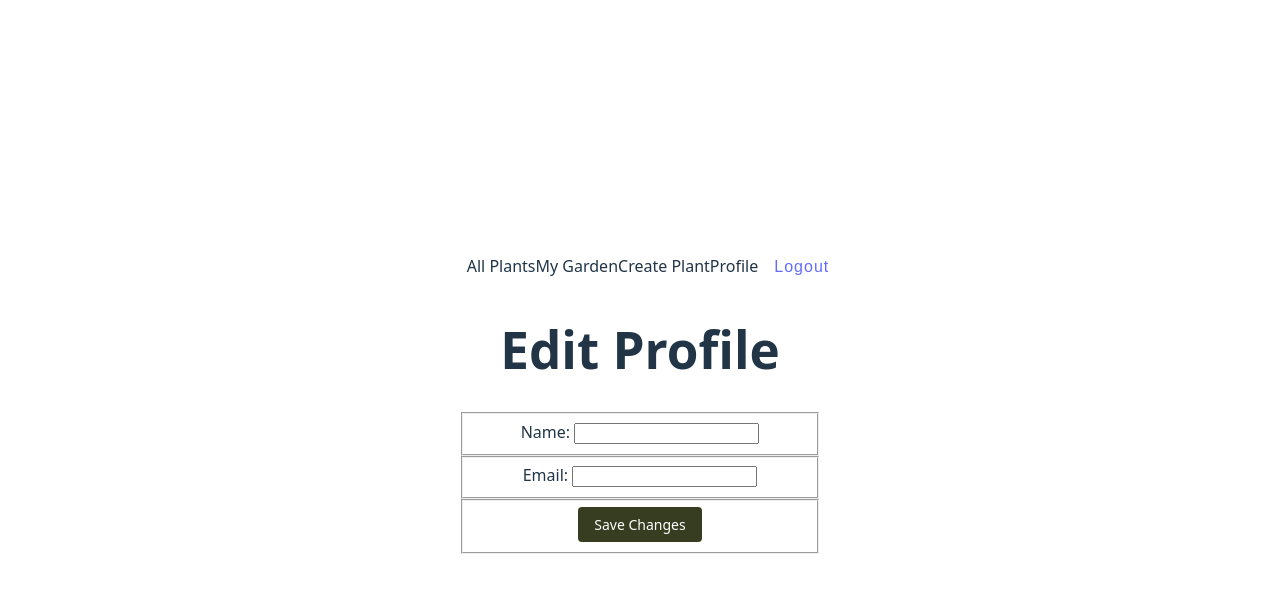
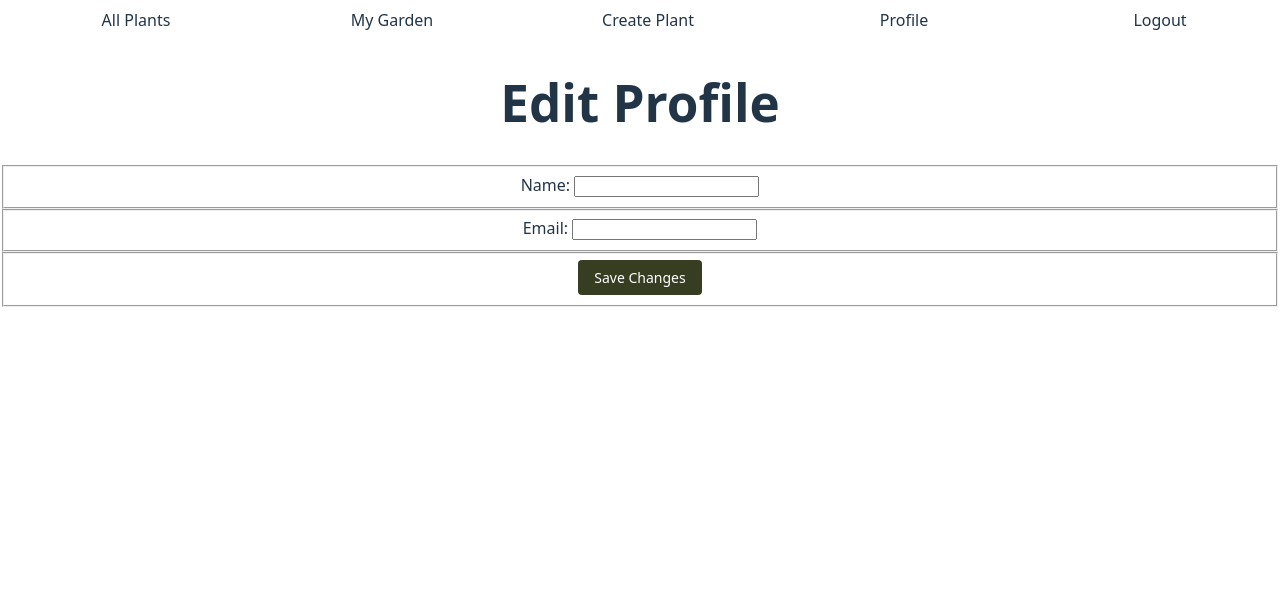
Before and after one commit to mckenney-leavell/Garden-Tracker, a React (Vite) app: page /profile/edit-profile in a window 1280 px wide. Shown: the top 592 px of the page. Built offline with nearby package versions, Linux system fonts and the light colour scheme; no server answers; sample sign-in values are in the browser's storage.

Commit message:
css styling in prog

```diff
--- a/index.html
+++ b/index.html
@@ -1,4 +1,4 @@
-<!doctype html>
+<!DOCTYPE html>
 <html lang="en">
   <head>
     <meta charset="UTF-8" />
--- a/src/App.css
+++ b/src/App.css
@@ -1,7 +1,9 @@
+
+
 #root {
-  max-width: 1280px;
-  margin: 0 auto;
-  padding: 2rem;
+  width: 100%;
+  /* margin: 0 auto; */
+  /* padding: 2rem; */
   text-align: center;
 }
 
@@ -44,5 +46,5 @@
 body, html {
     margin: 0;
     padding: 0;
-    width: 100%;
+    /* width: 100%; */
 }
--- a/src/components/Plants/AllPlants.css
+++ b/src/components/Plants/AllPlants.css
@@ -0,0 +1,6 @@
+.plants {
+    display: flex;
+    flex-wrap: wrap;
+    justify-content: center;
+    gap: 20px;
+}
--- a/src/components/Plants/AllPlants.jsx
+++ b/src/components/Plants/AllPlants.jsx
@@ -1,3 +1,4 @@
+import "./AllPlants.css"
 import { useEffect, useState } from "react";
 import { allPlantService } from "../../services/plantService";
 import Plant from "./Plant";
--- a/src/components/Plants/MyGarden.jsx
+++ b/src/components/Plants/MyGarden.jsx
@@ -1,3 +1,4 @@
+import "./AllPlants.css"
 import { useEffect, useState } from "react";
 import { savedPlantsService } from "../../services/plantService";
 import SavedPlant from "./SavedPlant";
--- a/src/components/Plants/Plant.css
+++ b/src/components/Plants/Plant.css
@@ -1,11 +1,13 @@
 /* Plant card container */
 .plant {
+    flex: 1 1 calc(33.33% - 20px);
     background-color: white;
     border-radius: 8px;
     box-shadow: 0 2px 8px rgba(0, 0, 0, 0.1);
     overflow: hidden;
-    max-width: 300px;
+    max-width: 30%;
     margin: 16px;
+    float: left
 }
 
 /* Image container at the top */
--- a/src/components/nav/NavBar.css
+++ b/src/components/nav/NavBar.css
@@ -4,13 +4,10 @@
     background-color: white;
     margin: 0;
     width: 100%;
-    max-width: none;
     padding: 0.5rem;
-    list-style-type: none;
 }
 
 .navbar-item {
-    display: block;
     flex-basis: 20%;
     list-style-type: none;
     text-align: center;
@@ -18,10 +15,6 @@
 }
 
 .navbar-item a {
-    display: block;
-    flex-basis: 20%;
-    list-style-type: none;
-    text-align: center;
     color: var(--offWhite);
 }
 
--- a/src/components/nav/NavBar.jsx
+++ b/src/components/nav/NavBar.jsx
@@ -5,47 +5,47 @@ function NavBar() {
 	const navigate = useNavigate()
 	return (
 		<ul className="nav-bar">
-			<li>
+			<li className="navbar-item">
 				<Link
 					to="/"
-					className="navbar-item"
+
 				>
 					All Plants
 				</Link>
 			</li>
-			<li>
+			<li className="navbar-item">
 				<Link
 					to="/my-garden"
-					className="navbar-item"
+
 				>
 					My Garden
 				</Link>
 			</li>
-			<li>
+			<li className="navbar-item">
 				<Link
 					to="/create"
-					className="navbar-item"
+
 				>
 					Create Plant
 				</Link>
 			</li>
-			<li>
+			<li className="navbar-item">
 				<Link
 					to="/profile"
-					className="navbar-item"
+
 				>
 					Profile
 				</Link>
 			</li>
 			{localStorage.getItem("plant_user") ? (
-				<li className="navbar-logout">
+				<li className="navbar-item">
 					<Link
 						to=""
 						onClick={() => {
 							localStorage.removeItem("plant_user")
 							navigate("/", { replace: true })
 						}}
-						className="navbar-link"
+						// className="navbar-link"
 					>
 						Logout
 					</Link>
--- a/src/index.css
+++ b/src/index.css
@@ -25,12 +25,10 @@ a:hover {
 
 
 body {
-  /* margin: none; */
-  display: flex;
-  place-items: center;
+  /* display:block; */
+  /* place-items: center; */
   min-width: 320px;
   min-height: 100vh;
-  width: 100%;
 }
 
 h1 {
--- a/src/main.jsx
+++ b/src/main.jsx
@@ -1,10 +1,13 @@
+import './index.css'
+import App from './App.jsx'
 import { StrictMode } from 'react'
 import { createRoot } from 'react-dom/client'
-import './index.css'
-import App from './App.jsx'
 import { BrowserRouter } from 'react-router-dom'
+import ReactDOM from "react-dom/client"
 
-createRoot(document.getElementById('root')).render(
+const container = document.getElementById("root")
+const root = ReactDOM.createRoot(container)
+root.render(
   <StrictMode>
     <BrowserRouter>
       <App />
```
